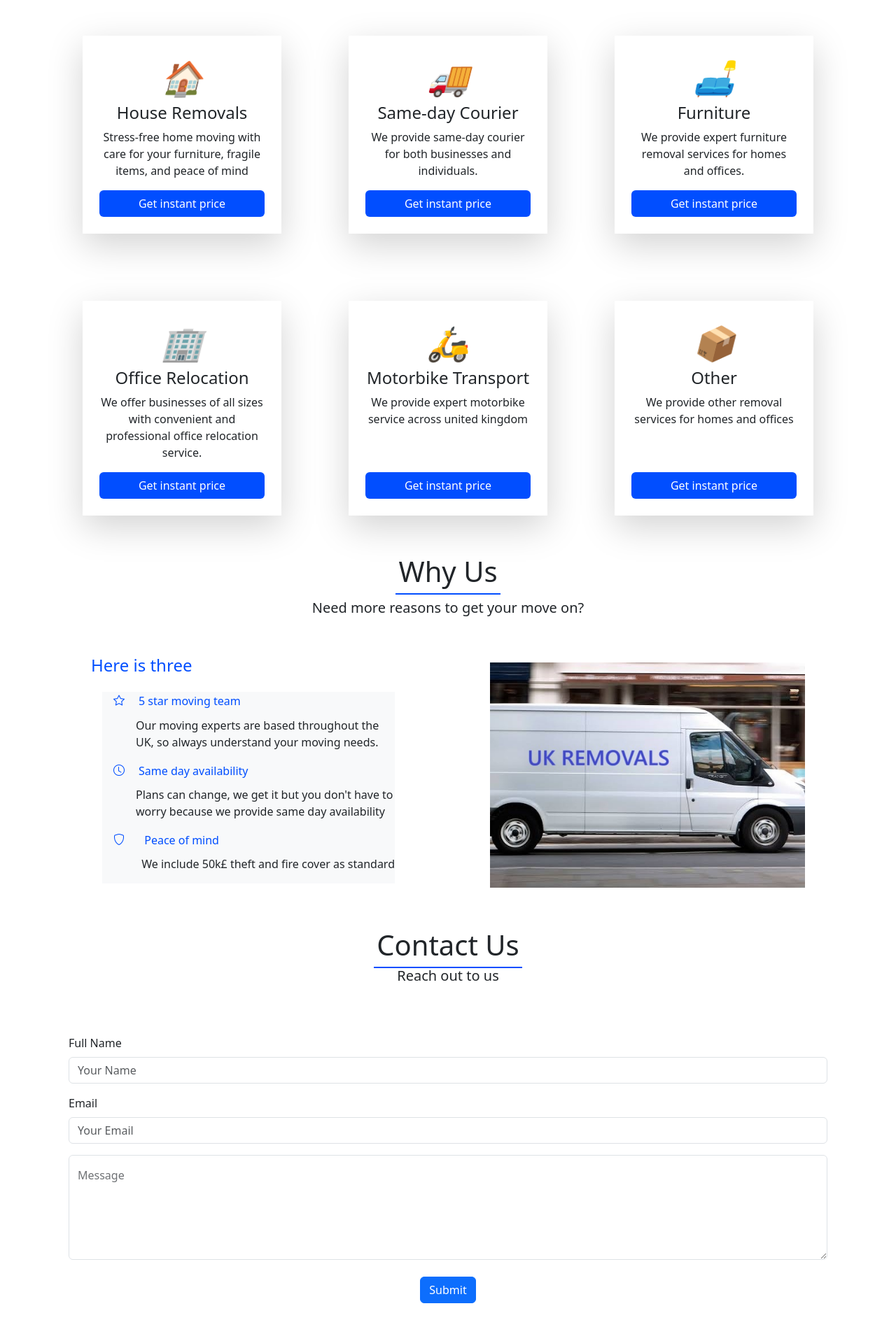
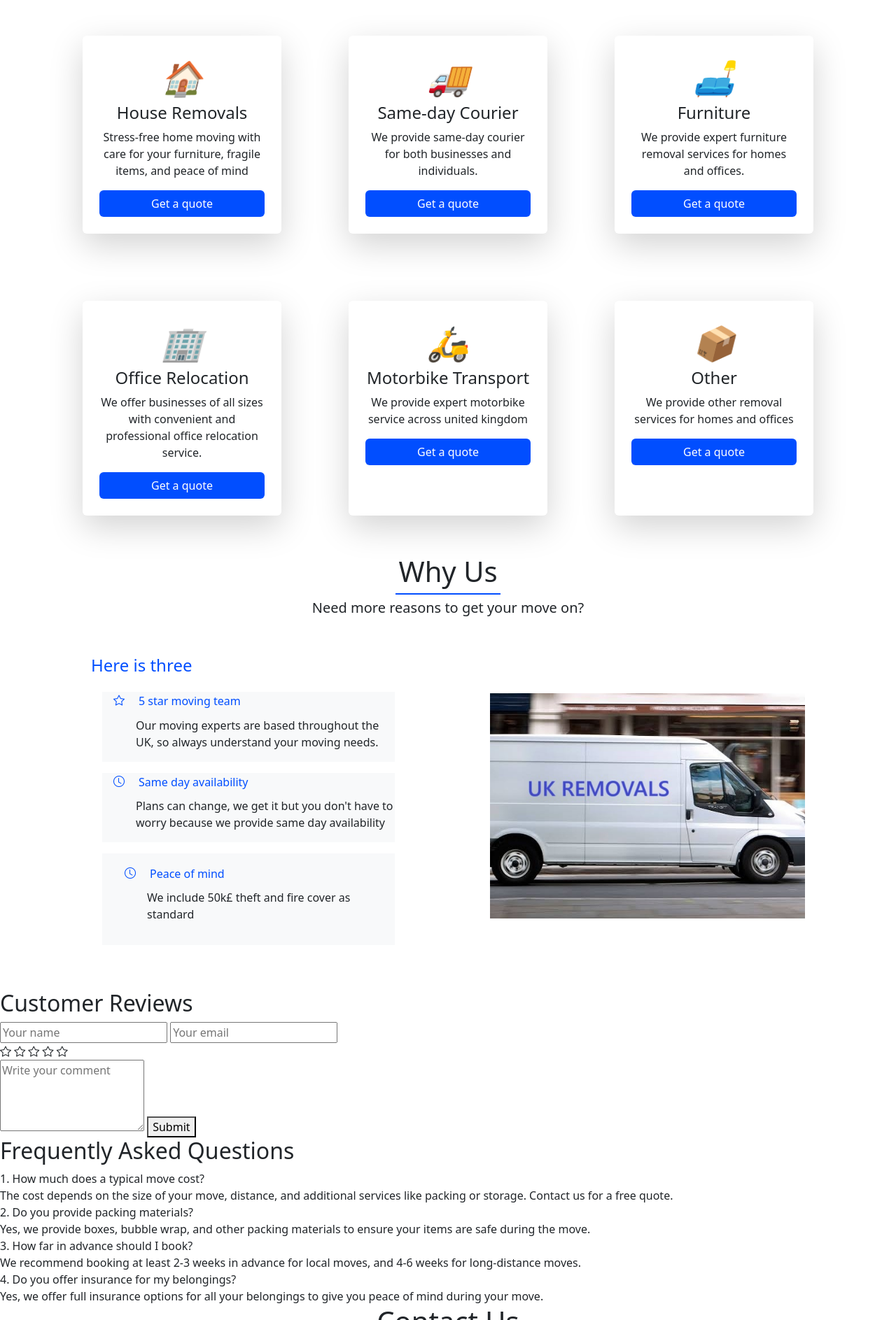
Before and after one commit to wasqerfan/font, a plain HTML site: page index.html in a window 1280 px wide. Shown: the part 913-2800 px from the top of the page at 70% size. Drawn offline with Linux system fonts and the light colour scheme.

Commit message:
Update index.html
dvgs

```diff
--- a/index.html
+++ b/index.html
@@ -12,7 +12,9 @@
 
     <nav class="navbar navbar-expand-lg m-3 rounded-2 bg-light fixed-top py-2 py-lg-0 shadow">
         <div class="container px-4">
-                <a href="#" class="navbar-brand">UK <span class="default-txt">REMOVALS</span></a>
+                <a href="#" class="navbar-brand">
+                    <img style="width: 160px" src="images/logo.jpg" alt="">
+                </a>
                 <button class="navbar-toggler border-0" type="button" data-bs-toggle="offcanvas"
                     data-bs-target="#nav-menu">
                     <i class="bi bi-list"></i>
@@ -23,7 +25,7 @@
                 data-bs-target="nav-menu">
                     <div class="d-flex justify-content-between p-3">
                         <a href="index.html" class="navbar-brand">
-                            UK <span class="default-txt">REMOVALS</span>
+                            <img style="width: 160px" src="images/logo.jpg" alt="">
                         </a>
                         <i class="btn-close"></i>
                     </div>
@@ -32,9 +34,6 @@
                 <ul class="navbar-nav ms-lg-5 p-4 py-lg-0">
                     <li class="nav-item px-3 px-lg-3 py-1 py-lg-4">
                         <a href="index.html" class="nav-link">Home</a>
-                    </li>
-                    <li class="nav-item px-3 px-lg-3 py-1 py-lg-4">
-                        <a href="instant.html" class="nav-link">Instant Price</a>
                     </li>
                     <li class="nav-item px-3 px-lg-3 py-1 py-lg-4">
                         <a href="service.html" class="nav-link">Our Services</a>
@@ -63,12 +62,11 @@
                     </p>
                     <div class="d-grid justify-content-center btn-group-lg mt-3 mt-lg-5 d-lg-flex gap-3">
                          <a href="qoute.html" class="btn hero-btn btn-outline-primary">Get A Quote</a>
-                         <a href="booking.html" class="btn hero-btn btn-outline-primary">Book Online Now</a>
                     </div>
                 </div>
             </div>
             <div class="d-flex justify-content-end">
-                <a href="#" class="btn position-fixed rounded-circle bg-success"><i class="bi bi-whatsapp"></i></a>
+                <a href="#" class="btn position-fixed rounded-circle bg-success text-white"><i class="bi bi-whatsapp"></i></a>
             </div>
         </div>
     </section>
@@ -83,60 +81,60 @@
             </div>
             <div class="row">
                 <div class="col-lg-4 col-md-6 d-flex p-5">
-                    <div class="service p-4 shadow-lg d-flex flex-column text-center h-100">
+                    <div class="service p-4 rounded shadow-lg d-flex flex-column text-center h-100">
                             <i class="service-icon">🏠</i>
                             <h4>House Removals</h4>
                             <p>
                                 Stress-free home moving with care for your furniture,
                                 fragile items, and peace of mind
                             </p>
-                            <a href="instant.html" class="btn service-btn default-bg text-white">Get instant price</a>
+                            <a href="qoute.html" class="btn service-btn default-bg text-white">Get a quote</a>
                     </div>
                 </div>
                 <div class="col-lg-4 col-md-6 p-5">
-                     <div class="service shadow-lg p-4 d-flex flex-column text-center h-100">
+                     <div class="service rounded shadow-lg p-4 d-flex flex-column text-center h-100">
                          <i class="service-icon">🚚</i>
                          <h4>Same-day Courier</h4>
                          <p>We provide same-day courier for both businesses and individuals.</p>
-                         <a href="instant.html" class="btn service-btn default-bg text-white  mt-auto">Get instant price</a>
+                         <a href="qoute.html" class="btn service-btn default-bg text-white">Get a quote</a>
                     </div>
                 </div>
                 <div class="col-lg-4 col-md-6 d-flex p-5">
-                     <div class="service p-4 shadow-lg d-flex flex-column text-center h-100">
+                     <div class="service p-4 rounded shadow-lg d-flex flex-column text-center h-100">
                             <i class="service-icon">🛋️</i>
                             <h4>Furniture</h4>
                             <p>We provide expert furniture removal services for homes and offices.</p>
-                            <a href="instant.html" class="btn service-btn default-bg text-white">Get instant price</a>
+                            <a href="qoute.html" class="btn service-btn default-bg text-white">Get a quote</a>
                     </div>
                 </div>
             </div>
 
             <div class="row">
                 <div class="col-lg-4 col-md-6 d-flex p-5">
-                    <div class="service p-4 shadow-lg d-flex flex-column text-center h-100">
+                    <div class="service rounded p-4 shadow-lg d-flex flex-column text-center h-100">
                             <i class="service-icon">🏢</i>
                             <h4>Office Relocation</h4>
                             <p>
                                 We offer businesses of all sizes with convenient and professional
                                 office relocation service.
                             </p>
-                            <a href="instant.html" class="btn service-btn default-bg text-white">Get instant price</a>
+                            <a href="qoute.html" class="btn service-btn default-bg text-white">Get a quote</a>
                     </div>
                 </div>
                 <div class="col-lg-4 col-md-6 p-5">
-                     <div class="service shadow-lg p-4 d-flex flex-column text-center h-100">
+                     <div class="service rounded shadow-lg p-4 d-flex flex-column text-center h-100">
                          <i class="service-icon">🛵</i>
                          <h4>Motorbike Transport</h4>
                          <p>We provide expert motorbike service across united kingdom</p>
-                         <a href="instant.html" class="btn service-btn default-bg text-white  mt-auto">Get instant price</a>
+                         <a href="qoute.html" class="btn service-btn default-bg text-white">Get a quote</a>
                     </div>
                 </div>
                 <div class="col-lg-4 col-md-6 d-flex p-5">
-                     <div class="service p-4 shadow-lg d-flex flex-column text-center h-100">
+                     <div class="service rounded p-4 shadow-lg d-flex flex-column text-center h-100">
                             <i class="service-icon">📦</i>
                             <h4>Other</h4>
                             <p>We provide other removal services for homes and offices</p>
-                            <a href="instant.html" class="btn service-btn default-bg text-white mt-auto">Get instant price</a>
+                            <a href="qoute.html" class="btn service-btn default-bg text-white">Get a quote</a>
                     </div>
                 </div>
             </div>
@@ -167,7 +165,7 @@
                                         </div>
                                     </div>
 
-                                    <div class="bg-light d-flex justify-content-between">
+                                    <div class="bg-light d-flex mt-3 justify-content-between">
                                         <div class="px-3">
                                             <i class="bi bi-clock default-txt icon-mobile-size"></i>
                                         </div>
@@ -177,15 +175,18 @@
                                         </div>
                                     </div>
 
-                                    <div class="bg-light d-flex justify-content-between">
+                                    <div class="bg-light p-3 mt-3 d-flex justify-content-between">
                                         <div class="px-3">
-                                            <i class="bi bi-shield default-txt icon-mobile-size"></i>
+                                            <i class="bi bi-clock default-txt icon-mobile-size"></i>
                                         </div>
                                         <div>
                                             <h6 class="p-1 default-txt">Peace of mind</h6>
                                             <p>We include 50k£ theft and fire cover as standard</p>
                                         </div>
                                     </div>
+
+
+
                         </div>
                     </div>
                 </div>
@@ -198,6 +199,53 @@
             </div>
         </div>
     </section>
+
+
+    <div class="testimonial-section">
+    <h2>Customer Reviews</h2>
+
+    <div class="testimonial-form">
+        <input type="text" id="name" placeholder="Your name">
+        <input type="email" id="email" placeholder="Your email">
+        <div class="stars" id="rating">
+            <span data-value="1" class="bi bi-star"></span>
+            <span data-value="2" class="bi bi-star"></span>
+            <span data-value="3" class="bi bi-star"></span>
+            <span data-value="4" class="bi bi-star"></span>
+            <span data-value="5" class="bi bi-star"></span>
+        </div>
+        <textarea id="comment" rows="4" placeholder="Write your comment"></textarea>
+        <button type="button" onclick="addTestimonial()">Submit</button>
+    </div>
+
+    <div class="testimonial-list" id="testimonial-list">
+
+    </div>
+</div>
+
+
+    <div class="faq-section">
+    <h2>Frequently Asked Questions</h2>
+    <div class="faq-item">
+        <div class="faq-question">1. How much does a typical move cost?</div>
+        <div class="faq-answer">The cost depends on the size of your move, distance, and additional services like packing or storage. Contact us for a free quote.</div>
+    </div>
+    <div class="faq-item">
+        <div class="faq-question">2. Do you provide packing materials?</div>
+        <div class="faq-answer">Yes, we provide boxes, bubble wrap, and other packing materials to ensure your items are safe during the move.</div>
+    </div>
+    <div class="faq-item">
+        <div class="faq-question">3. How far in advance should I book?</div>
+        <div class="faq-answer">We recommend booking at least 2-3 weeks in advance for local moves, and 4-6 weeks for long-distance moves.</div>
+    </div>
+    <div class="faq-item">
+        <div class="faq-question">4. Do you offer insurance for my belongings?</div>
+        <div class="faq-answer">Yes, we offer full insurance options for all your belongings to give you peace of mind during your move.</div>
+    </div>
+</div>
+
+
+
 
     <section>
         <div class="container">
@@ -289,6 +337,64 @@
             </div>
         </div>
     </section>
+
+    <script>
+
+let selectedRating = 0;
+const stars = document.querySelectorAll('#rating span');
+stars.forEach(star => {
+    star.addEventListener('click', () => {
+        selectedRating = star.dataset.value;
+        stars.forEach(s => s.classList.remove('checked'));
+        for(let i=0;i<selectedRating;i++){
+            stars[i].classList.add('checked');
+        }
+    });
+});
+
+function addTestimonial(){
+    const name = document.getElementById('name').value.trim();
+    const email = document.getElementById('email').value.trim();
+    const comment = document.getElementById('comment').value.trim();
+    if(!name || !email || !comment || selectedRating==0){
+        alert("Please fill out all fields and choice the stars");
+        return;
+    }
+
+    const container = document.getElementById('testimonial-list');
+    const div = document.createElement('div');
+    div.className = 'testimonial-item';
+    div.innerHTML = `
+        <div><strong>${name}</strong>
+        <div class="stars">${'★'.repeat(selectedRating)}${'☆'.repeat(5-selectedRating)}</div></div>
+        <p>${comment}</p>
+    `;
+    container.prepend(div);
+
+    // ریست فرم
+    document.getElementById('name').value='';
+    document.getElementById('email').value='';
+    document.getElementById('comment').value='';
+    stars.forEach(s => s.classList.remove('checked'));
+    selectedRating = 0;
+}
+
+
+const faqs = document.querySelectorAll('.faq-question');
+faqs.forEach(faq => {
+    faq.addEventListener('click', () => {
+        faq.classList.toggle('active');
+        const answer = faq.nextElementSibling;
+        if(answer.style.maxHeight){
+            answer.style.maxHeight = null;
+        } else {
+            answer.style.maxHeight = answer.scrollHeight + "px";
+        }
+    });
+});
+
+
+    </script>
     <script src="script.js"></script>
     <script src="js/bootstrap.bundle.js"></script>
 </body>
```
